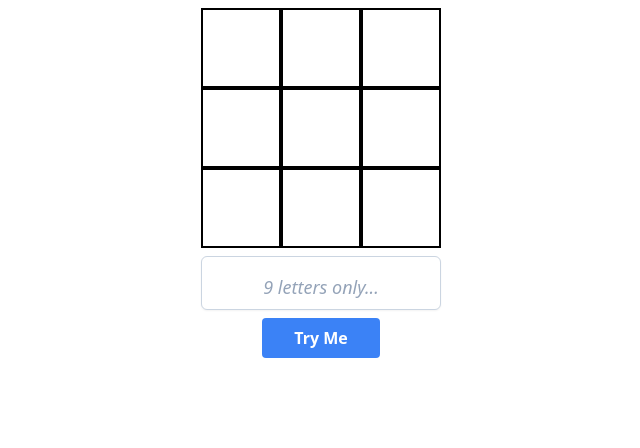
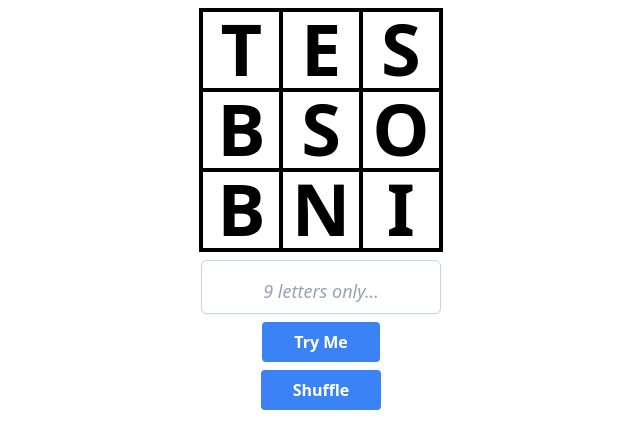
Before and after one commit to weaselsnak/edwargram, a website built with Parcel: page src/index.html in a window 1280 px wide. Shown: the whole page, without its empty margins (319-959 px from the left). Built offline with nearby package versions, Linux system fonts and the light colour scheme.

Commit message:
shuffle tiles

```diff
--- a/src/index.html
+++ b/src/index.html
@@ -6,21 +6,22 @@
     <link href="./index.css" rel="stylesheet">
   </head>
   <body>
-    <div class="grid grid-cols-3 mx-auto w-60 my-2 text-7xl font-semibold text-center">
-      <div class="border-2 h-20 w-20 border-black"></div>
-      <div class="border-2 h-20 w-20 border-black"></div>
-      <div class="border-2 h-20 w-20 border-black"></div>
-      <div class="border-2 h-20 w-20 border-black"></div>
-      <div class="border-2 h-20 w-20 border-black"></div>
-      <div class="border-2 h-20 w-20 border-black"></div>
-      <div class="border-2 h-20 w-20 border-black"></div>
-      <div class="border-2 h-20 w-20 border-black"></div>
-      <div class="border-2 h-20 w-20 border-black"></div>
+    <div class="grid grid-cols-3 mx-auto w-[15.2rem] my-2 text-7xl border-2 border-black font-semibold text-center">
+      <div class="border-2 border-black order-1 w-20 h-20"></div>
+      <div class="border-2 border-black order-2 w-20 h-20"></div>
+      <div class="border-2 border-black order-3 w-20 h-20"></div>
+      <div class="border-2 border-black order-4 w-20 h-20"></div>
+      <div class="border-2 border-black order-5 w-20 h-20"></div>
+      <div class="border-2 border-black order-6 w-20 h-20"></div>
+      <div class="border-2 border-black order-7 w-20 h-20"></div>
+      <div class="border-2 border-black order-8 w-20 h-20"></div>
+      <div class="border-2 border-black order-9 w-20 h-20"></div>
     </div>
     <form onsubmit="checkWord(event)">
       <input id="anagrammed" class="uppercase placeholder:lowercase placeholder:text-lg w-60 text-center placeholder:italic placeholder:text-slate-400 block bg-white mx-auto border border-slate-300 rounded-md py-2 shadow-sm focus:outline-none focus:border-sky-500 focus:ring-sky-500 focus:ring-1 text-3xl" placeholder="9 letters only..." type="text" name="search" maxlength="9" autocomplete="off" pattern="[A-Za-z]{9}" title="Nine letter word"/>
       <input type= "submit" class="bg-blue-500 w-sm block mx-auto my-2 hover:bg-blue-700 text-white font-bold py-2 px-8 rounded focus:outline-none focus:shadow-outline" value="Try Me">
+      <button type= "button" class="bg-blue-500 w-sm block mx-auto my-2 hover:bg-blue-700 text-white font-bold py-2 px-8 rounded focus:outline-none focus:shadow-outline">Shuffle</button>
     </form>
-    <script src="index.js"></script>
+    <script type="module" src="index.js"></script>
   </body>
 </html>
--- a/src/index.js
+++ b/src/index.js
@@ -131,7 +131,7 @@ const scrambleds= ["LCFENUNIE", "IEAANDRBG", "SLCINRECE", "EEIDPADRS", "ELTTLESB
 function fillTable(word) {
     const grid = document.querySelector(".grid")
     let i = 0
-    for (cell of grid.children) {
+    for (const cell of grid.children) {
         cell.innerText = word[i];
         i++;
     }
@@ -159,6 +159,21 @@ function getNumberOfDays(date1, date2) {
     return diffInDays;
 }
 
+function shuffle() {
+    const originals = ['order-1','order-2','order-3','order-4','order-5','order-6','order-7','order-8','order-9'];
+    const cells = originals.map(original => document.getElementsByClassName(original)[0]);
+    const shuffled = [...originals].sort(() => Math.random() - 0.5);
+
+    for (let i=0; i < cells.length; i++) {
+        const target = shuffled[i];
+        const original = originals[i];
+        const cell = cells[i];
+        cell.classList.remove(original);
+        cell.classList.add(target);
+    }
+}
+
+
 let days;
 const wordInput = document.getElementById('anagrammed');
 const beginning = new Date('2022-07-07')
@@ -167,3 +182,8 @@ document.addEventListener('DOMContentLoaded', () => {
     days = getNumberOfDays(beginning, now);
     fillTable(scrambleds[days])
 }, false);
+
+let shuffleButton = document.querySelector("button");
+shuffleButton.addEventListener("click", () => {
+    shuffle();
+});
```
